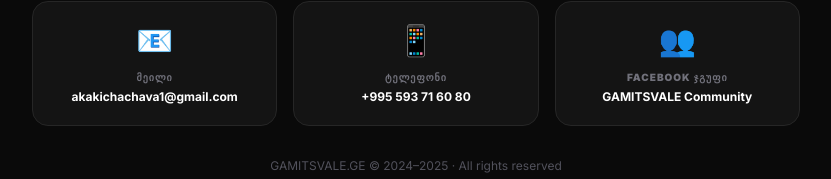
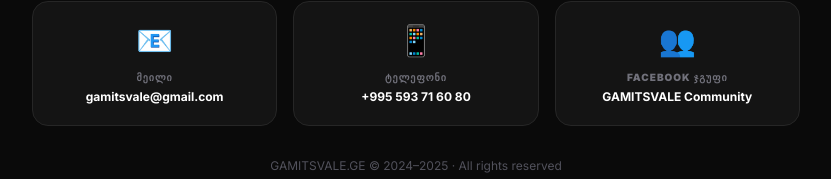
Before and after one commit to AKKK1/gamitsvale-next, a Next.js app: page /about in a window 1280 px wide. Shown: the part 2413-2592 px from the top of the page, without its empty margins (224-1055 px from the left). Built offline with nearby package versions, Linux system fonts and the light colour scheme; no server answers.

Commit message:
ფბ გაზიარება ფიქსედ?

```diff
--- a/app/about/page.tsx
+++ b/app/about/page.tsx
@@ -258,8 +258,8 @@ export default function AboutPage() {
               {
                 icon: "📧",
                 label: "მეილი",
-                value: "akakichachava1@gmail.com",
-                href: "mailto:akakichachava1@gmail.com",
+                value: "gamitsvale@gmail.com",
+                href: "mailto:gamitsvale@gmail.com",
               },
               {
                 icon: "📱",
--- a/app/privacy/page.tsx
+++ b/app/privacy/page.tsx
@@ -144,7 +144,7 @@ export default function PrivacyPage() {
                 <span className="text-gold mt-0.5">•</span>
                 გამოგვიგზავნეთ მეილი:{" "}
                 <a
-                  href="mailto:akaki@gamitsvale.ge"
+                  href="mailto:gamitsvale@gmail.com"
                   className="text-gold hover:underline"
                 >
                   gamitsvale@gmail.com
@@ -181,7 +181,7 @@ export default function PrivacyPage() {
               <p>
                 📧{" "}
                 <a
-                  href="mailto:akaki@gamitsvale.ge"
+                  href="gamitsvale@gmail.com"
                   className="text-gold hover:underline"
                 >
                   gamitsvale@gmail.com
```
